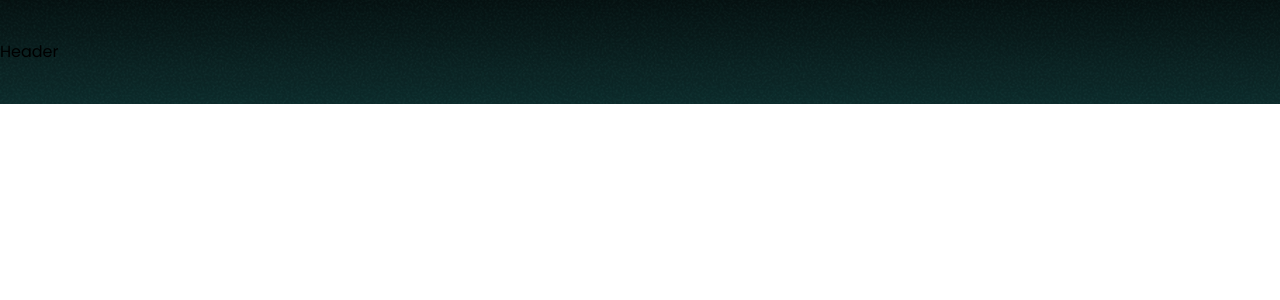
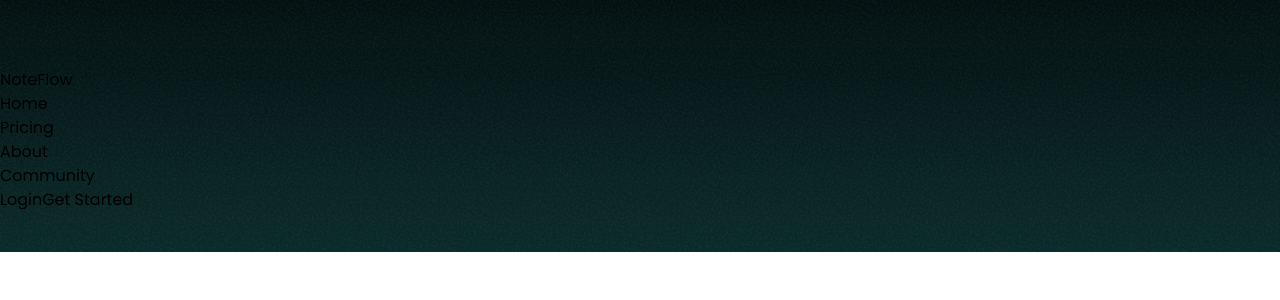
Before and after one commit to Jisap/NoteFlowApp, a React (Vite) app: page / in a window 1280 px wide. Shown: the top 300 px of the page. Built offline with nearby package versions, Linux system fonts and the light colour scheme.

Commit message:
Add Navigation component and integrate it into Header

```diff
--- a/src/App.jsx
+++ b/src/App.jsx
@@ -1,10 +1,13 @@
 import Header from "./components/sections/Header";
+import Navigation from "./components/sections/Navigation";
 import Page from "./components/sections/Page";
 
 function App() {
   return (
     <Page>
-      <Header />
+      <Header>
+        <Navigation />
+      </Header>
     </Page>
   )
 }
--- a/src/components/sections/Header.jsx
+++ b/src/components/sections/Header.jsx
@@ -1,9 +1,9 @@
 
 
-const Header = () => {
+const Header = ({ children }) => {
   return (
     <div className="bg-gradient-to-bottom py-10">
-      Header
+      { children }
     </div>
   )
 }
--- /dev/null
+++ b/src/components/sections/Navigation.jsx
@@ -0,0 +1,32 @@
+import Logo from "../icons/Logo";
+import { navigationLinks } from "../../utils/content";
+
+const Navigation = () => {
+  return (
+    <nav>
+      <a href="/">
+        <Logo />
+        <p>
+          NoteFlow
+        </p>
+      </a>
+
+      <ul>
+        {navigationLinks.map((link) => (
+          <li key={link.id}>
+            <a href={link.href}>
+              {link.link}
+            </a>
+          </li>
+        ))}
+      </ul>
+
+      <div>
+        <button>Login</button>
+        <button>Get Started</button>
+      </div>
+    </nav>
+  )
+}
+
+export default Navigation
```
